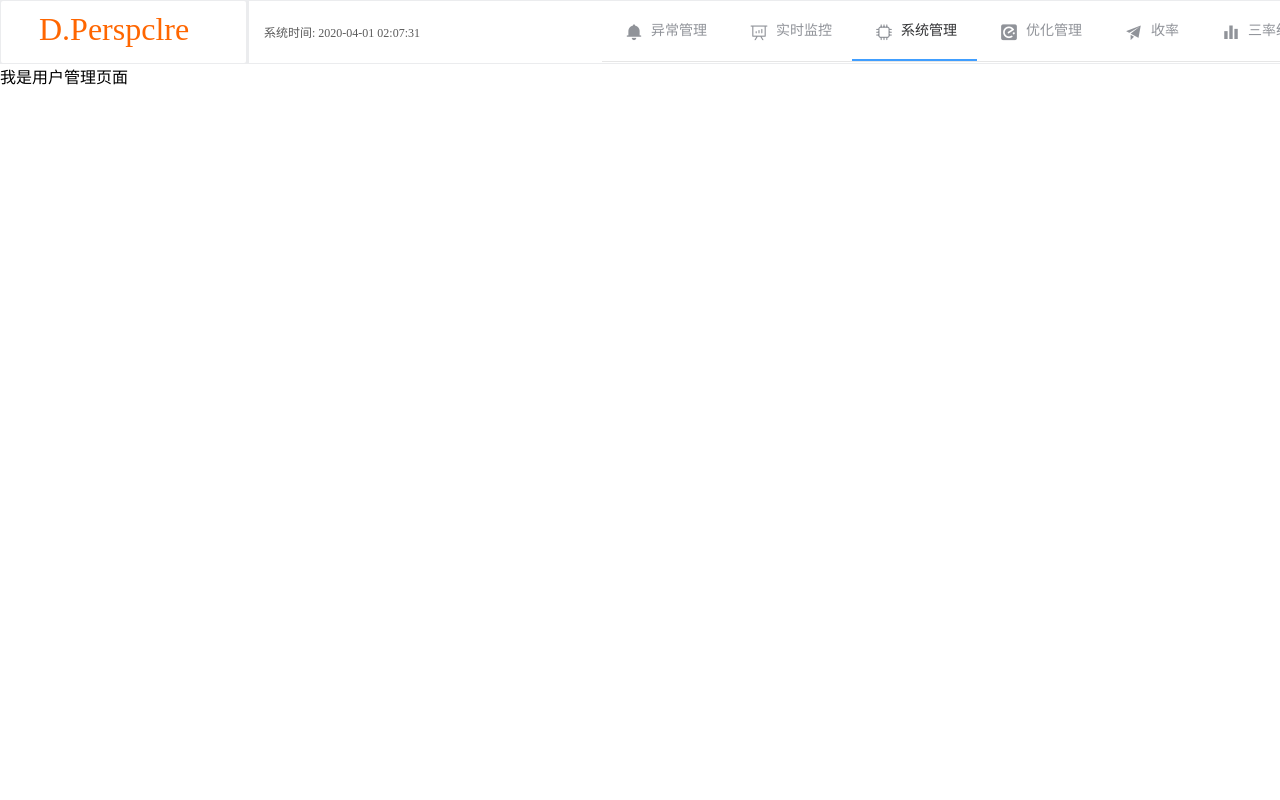
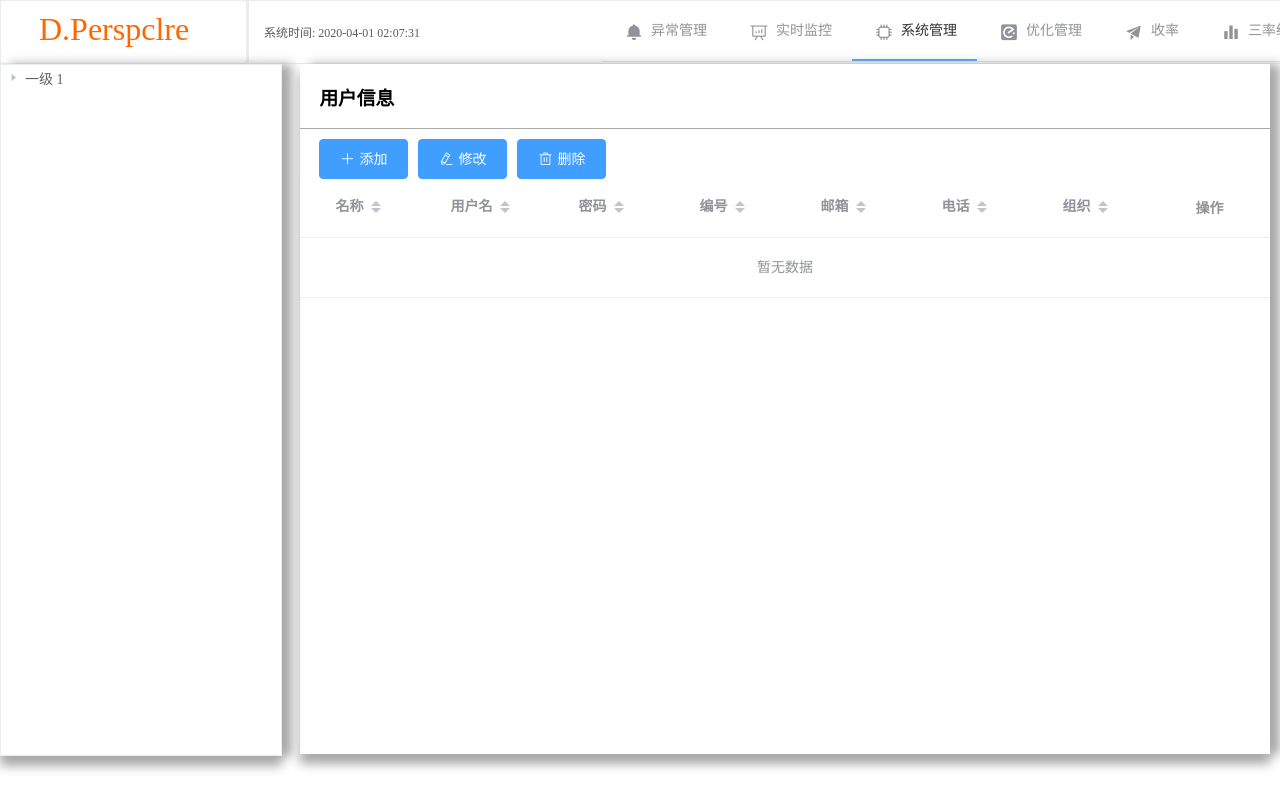
Before and after one commit to Wmx383/mdtt, a Vue app: page /#/systemManage/manageUser in a window 1280 px wide. Shown: the top 800 px of the page. Built offline with nearby package versions, Linux system fonts and the light colour scheme.

Commit message:
用户管理页面

```diff
--- a/src/page/systemManage/manageUser.vue
+++ b/src/page/systemManage/manageUser.vue
@@ -1,14 +1,165 @@
 <!--用户管理页面-->
 <template>
-    <div>我是用户管理页面</div>
+
+  <div >
+    <div>
+
+      <div class="orgTree" :style="orgTreeAndUserHeight">
+        <el-tree :data="data" :props="defaultProps">
+        </el-tree>
+      </div>
+
+      <div class="userTable" :style="orgTreeAndUserHeight">
+
+        <div style="border: 1px solid; border-top-style: none; border-left-style: none; border-right-style: none; border-bottom-color: darkgrey;">
+          <h3 style="margin-left: 2%">用户信息</h3>
+        </div>
+
+        <div style="margin-left: 2%; margin-top: 1%; ">
+          <el-button type="primary" icon="el-icon-plus">添加</el-button>
+          <el-button type="primary" icon="el-icon-edit">修改</el-button>
+          <el-button type="primary" icon="el-icon-delete">删除</el-button>
+        </div>
+
+        <div>
+          <el-table>
+            <el-table-column
+              label="名称"
+              align='center'
+              sortable
+            >
+            </el-table-column>
+            <el-table-column
+              label="用户名"
+              align='center'
+              sortable
+            >
+            </el-table-column>
+            <el-table-column
+              label="密码"
+              align='center'
+              sortable
+            >
+            </el-table-column>
+            <el-table-column
+              label="编号"
+              align='center'
+              sortable
+            >
+            </el-table-column>
+            <el-table-column
+              label="邮箱"
+              align='center'
+              sortable
+            >
+            </el-table-column>
+            <el-table-column
+              label="电话"
+              align='center'
+              sortable
+            >
+            </el-table-column>
+            <el-table-column
+              label="组织"
+              align='center'
+              sortable
+            >
+            </el-table-column>
+            <el-table-column
+              label="操作"
+              align='center'
+            >
+              <template slot-scope="scope">
+                <div>
+                  <el-button
+                    type="primary"
+                    size="mini">绑定角色
+                  </el-button>
+                </div>
+              </template>
+            </el-table-column>
+          </el-table>
+          <el-row>
+            <el-col :span="24">
+              <div class="pagination">
+                <el-pagination
+                  v-if='paginations.total > 0'
+                  :page-sizes="paginations.page_sizes"
+                  :page-size="paginations.page_size"
+                  :layout="paginations.layout"
+                  :total="paginations.total"
+                  :current-page='paginations.page_index'>
+                </el-pagination>
+              </div>
+            </el-col>
+          </el-row>
+        </div>
+
+      </div>
+
+    </div>
+
+
+  </div>
 </template>
 
 <script>
-    export default {
-        name: "manageUser"
+  export default {
+    name: "manageUser",
+
+    data() {
+      return {
+        orgTreeAndUserHeight: {
+          height: ''
+        },
+        data: [{
+          label: '一级 1',
+          children: [{
+            label: '二级 1-1',
+            children: [{
+              label: '三级 1-1-1'
+            }]
+          }]
+        }],
+        defaultProps: {
+          children: 'children',
+          label: 'label'
+        },
+        paginations: {
+          page_index: 1,  // 当前位于哪页
+          total: 0,        // 总数
+          page_size: 20,   // 1页显示多少条
+          page_sizes: [5, 10, 15, 20],  //每页显示多少条
+          layout: "total, sizes, prev, pager, next, jumper"   // 翻页属性
+        },
+      }
+    },
+    created(){
+      this.setOrgTreeAndUserHeight()
+    },
+    methods: {
+      setOrgTreeAndUserHeight(){
+        this.orgTreeAndUserHeight.height= window.innerHeight - 110 + 'px'
+      },
     }
+
+  }
 </script>
 
 <style scoped>
 
+  .orgTree{
+    position: absolute;
+    left: 0;
+    width: 280px;
+    border: 1px solid rgba(0, 21, 41, 0.08);
+    box-shadow: 0 10px 10px 0px #aaa, 10px 0 10px 0px #aaa;
+  }
+  .userTable{
+    position: absolute;
+    left: 300px;
+    right: 10px;
+    box-shadow: 0 10px 10px 0px #aaa, 10px 0 10px 0px #aaa;
+  }
+
 </style>
```
